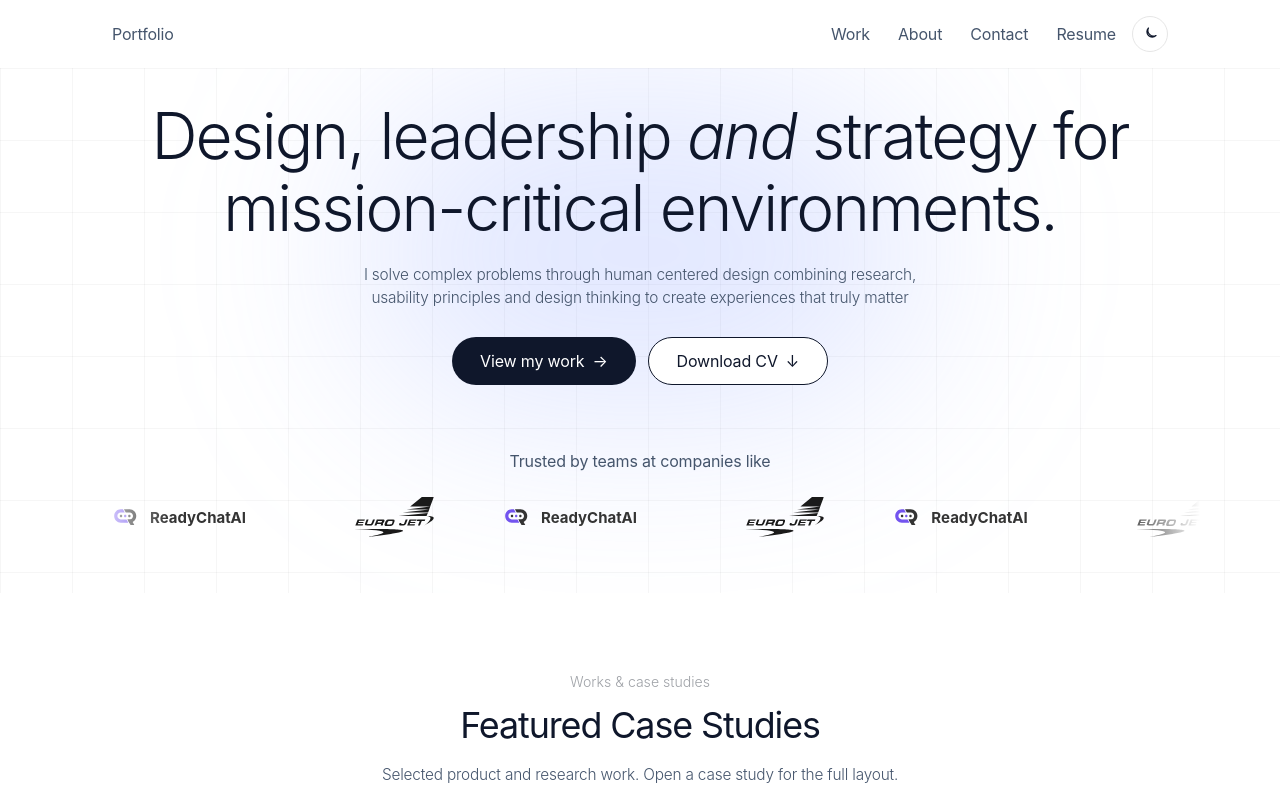
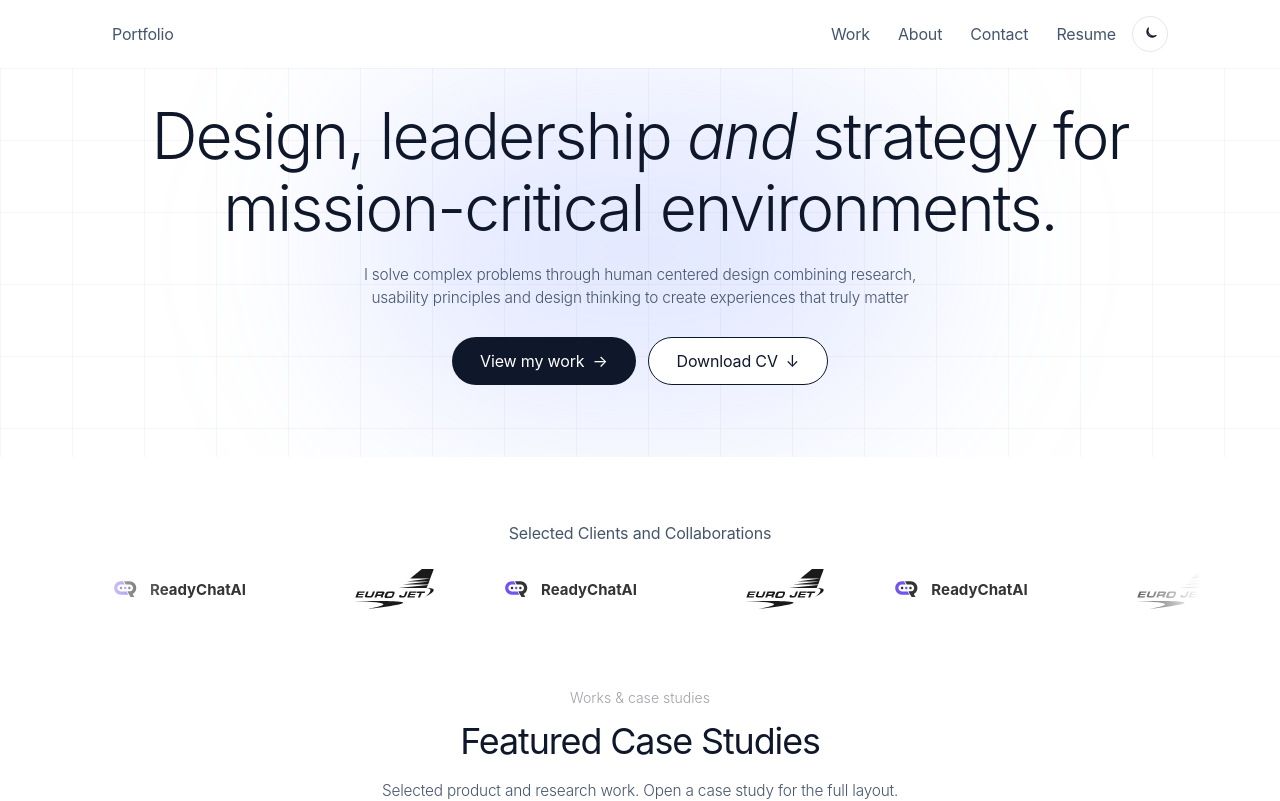
Before and after one commit to Hassan-byte-svg/portfolio-website, a React (Vite) app: page / in a window 1280 px wide. Shown: the top 801 px of the page. Built offline with nearby package versions, Linux system fonts and the light colour scheme.

Commit message:
Match the Figma gap between hero buttons and the clients strip.

```diff
--- a/src/components/LogoMarquee.tsx
+++ b/src/components/LogoMarquee.tsx
@@ -4,9 +4,9 @@ export function LogoMarquee() {
   const strip = [...logos, ...logos, ...logos, ...logos]
 
   return (
-    <div className="relative mx-auto mt-16 max-w-[1120px] text-center">
+    <div className="relative mx-auto mt-12 max-w-[1120px] text-center sm:mt-16">
       <p className="text-[16px] font-normal text-muted">
-        Trusted by teams at companies like
+        Selected Clients and Collaborations
       </p>
       <div className="logo-marquee mt-6">
         <div className="logo-marquee-track">
--- a/src/pages/HomePage.tsx
+++ b/src/pages/HomePage.tsx
@@ -15,7 +15,7 @@ import {
 export function HomePage() {
   return (
     <>
-      <section className="relative overflow-hidden px-5 pb-12 pt-6 sm:px-8 sm:pb-14 sm:pt-8">
+      <section className="relative overflow-hidden px-5 pb-16 pt-6 sm:px-8 sm:pb-[72px] sm:pt-8">
         <div className="pointer-events-none absolute inset-0 bg-[linear-gradient(to_right,rgba(0,0,0,0.035)_1px,transparent_1px),linear-gradient(to_bottom,rgba(0,0,0,0.035)_1px,transparent_1px)] bg-[size:72px_72px]" />
         <div className="pointer-events-none absolute left-1/2 top-6 h-[320px] w-[560px] -translate-x-1/2 rounded-full bg-[#8aa0ff]/25 blur-[100px]" />
         <div className="relative mx-auto max-w-[980px] text-center">
@@ -33,8 +33,8 @@ export function HomePage() {
             </Button>
           </div>
         </div>
-        <LogoMarquee />
       </section>
+      <LogoMarquee />
 
       <Section className="py-14 sm:py-20">
         <SectionHeading
```
